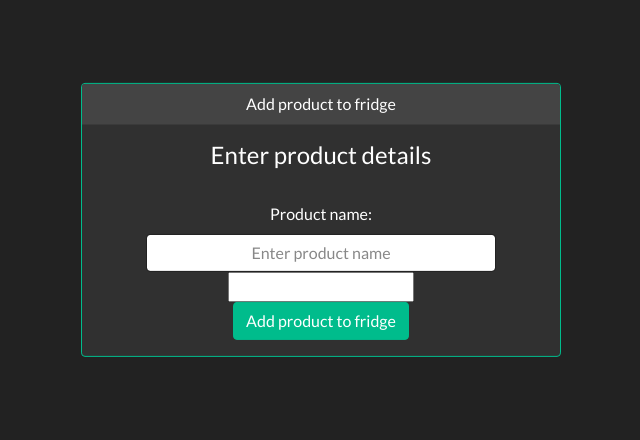
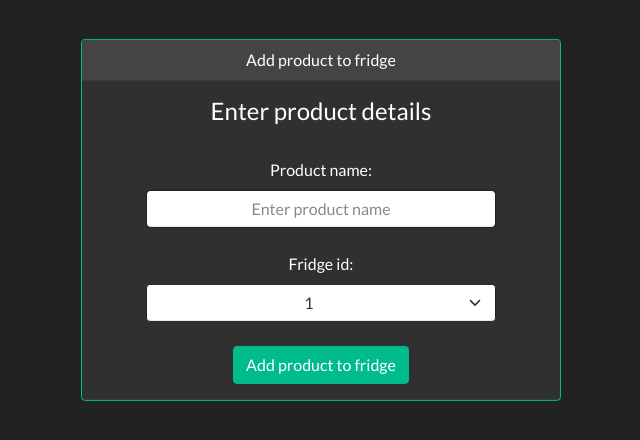
Before and after one commit to lukaszziobro89/spring-thymeleaf, a Spring Boot app: page /product/add in a window 1280 px wide. Shown: the part 172-612 px from the top of the page, without its empty margins (319-959 px from the left). Run offline with Spring Boot 4, Linux system fonts and the light colour scheme; tables that the repository leaves empty hold one stand-in row (values such as "Sample post").

Commit message:
working products - list of fridges to be refactor

```diff
--- a/src/main/java/com/luq89/thymeleafdemo/product/ProductController.java
+++ b/src/main/java/com/luq89/thymeleafdemo/product/ProductController.java
@@ -26,13 +26,17 @@ public class ProductController {
         model.addAttribute("fridges", fridgeService.getAvailableFridges());
         model.addAttribute("product", new Product());
         model.addAttribute("fridge", new Fridge());
+        model.addAttribute("id");
         return "product/addProduct";
     }
 
 
     @PostMapping("/create/{id}")
     public String addProductToFridge(@ModelAttribute Product product,
-                                     @RequestParam(value = "id") Long id) throws Exception {
+//                                     @PathVariable long id
+                                     @RequestBody Long id
+//                                     @RequestParam(value = "id") Long id
+    ) throws Exception {
         product.setFridge(fridgeService.getFridgeById(id));
         productService.addProductToFridge(product);
         log.info("Fridge with id: " + product.getProductName() + " fridge registered.");
--- a/src/main/resources/templates/product/addProduct.html
+++ b/src/main/resources/templates/product/addProduct.html
@@ -36,20 +36,23 @@
                         <label class="center form-label mt-4">Product name:</label><br>
                         <input class="center form-control" type="text" placeholder="Enter product name" th:field="*{productName}" style="width: 350px;">
                     </div>
+
                     <!-- FRIDGE TYPE -->
-<!--                    <div class="center form-group">-->
-<!--                        <label class="center form-label mt-4" th:object="${fridge}" th:for="id">Fridge id:</label>-->
-<!--                        <select class="center form-select" th:field="*{fridge}" style="width: 350px;">-->
-<!--                            <option th:each="fridge : ${fridges}"-->
-<!--                                    th:text="${fridge.id}"-->
-<!--                                    th:value="${fridge}">-->
-<!--                            </option>-->
-<!--                        </select>-->
-<!--                    </div><br>-->
+                    <div class="center form-group">
+                        <label class="center form-label mt-4">Fridge id:</label>
+                        <select class="center form-select" name="id" style="width: 350px;">
+                            <option th:each="fridge : ${fridges}"
+                                    th:text="${fridge.id}"
+                                    th:value="${param.id}">
+                            </option>
+                        </select>
+                    </div><br>
+
 <!--                    <form th:action="@{/}">-->
-                        <input type="text" th:name="id"/>
+<!--                        <input type="text" th:name="id"/>-->
 <!--                        <input type="submit"/>-->
 <!--                    </form>-->
+
                     <!-- BUTTON -->
                     <div class="center form-group">
                         <button type="submit" class="center btn btn-success">Add product to fridge</button>
```
